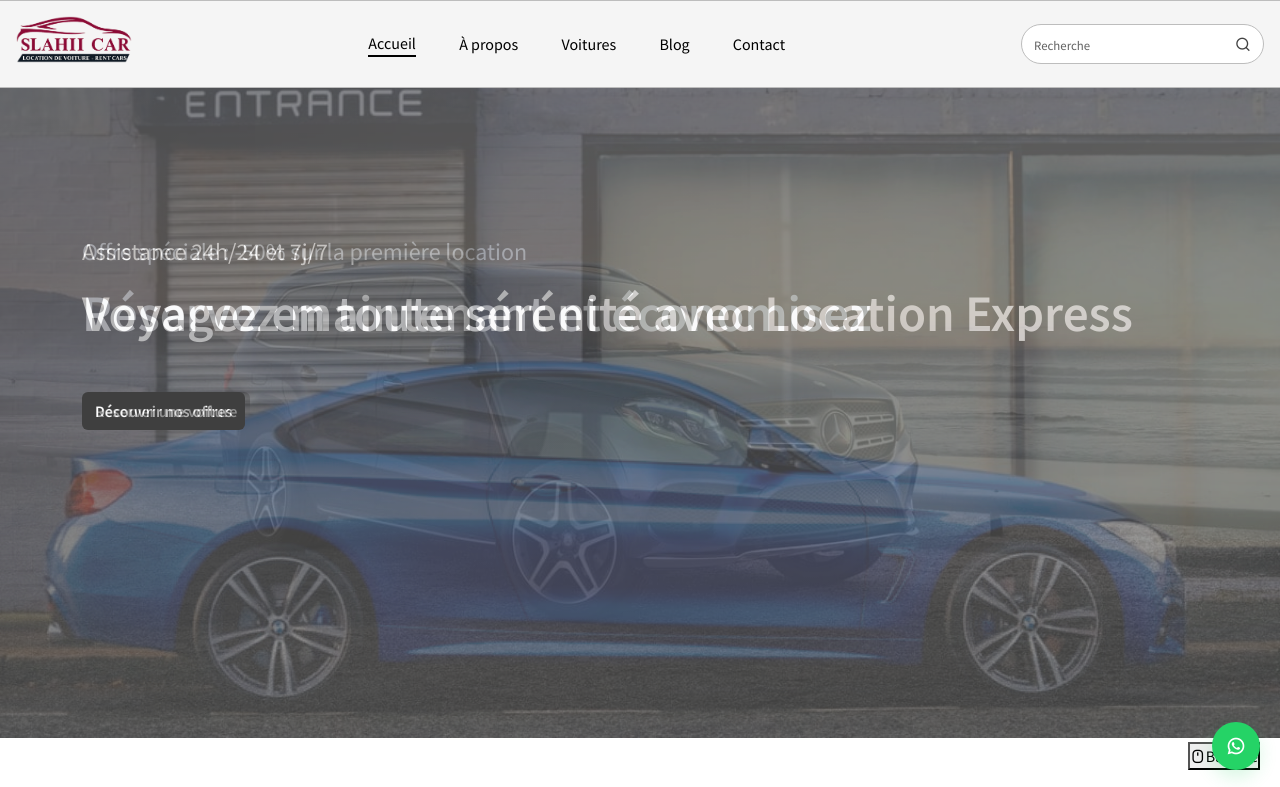
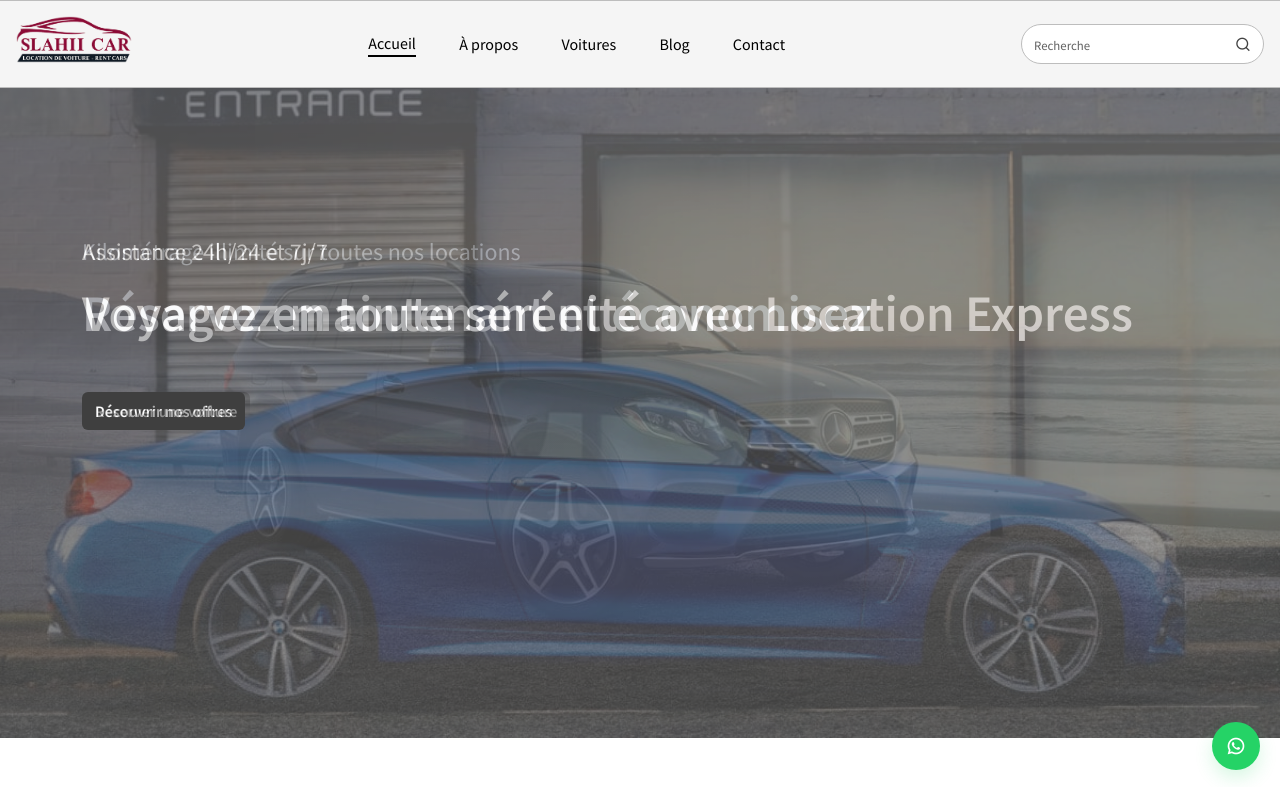
Before and after one commit to lamanda20/SLAIHICAR, a React (Create React App) app: page /home in a window 1280 px wide. Shown: the top 787 px of the page. Built offline with nearby package versions, Linux system fonts and the light colour scheme.

Commit message:
corr de 50%

```diff
--- a/src/components/UI/BackToTopWtspButtons.jsx
+++ b/src/components/UI/BackToTopWtspButtons.jsx
@@ -3,14 +3,6 @@ import "../../styles/back-to-top-wtsp-buttons.css";
 
 const BackToTop = () => {
   const [visible, setVisible] = useState(false);
-  // show/hide the small mouse hint; remember user preference in localStorage
-  const [showMouseHint, setShowMouseHint] = useState(() => {
-    try {
-      return localStorage.getItem("mouseHintHidden") !== "true";
-    } catch (e) {
-      return true;
-    }
-  });
 
   useEffect(() => {
 
@@ -46,29 +38,8 @@ const BackToTop = () => {
     window.open(waLink, "_blank");
   };
 
-  const hideMouseHint = () => {
-    setShowMouseHint(false);
-    try {
-      localStorage.setItem("mouseHintHidden", "true");
-    } catch (e) {
-      // ignore storage errors
-    }
-  };
-
   return (
     <div className="floating-actions-container">
-      {/* Small mouse hint that says 'Bascule' — disappears when clicked and remembers choice */}
-      {showMouseHint && (
-        <button
-          className="mouse-hint"
-          onClick={hideMouseHint}
-          aria-label="Bascule - masquer"
-          title="Bascule"
-        >
-          <i className="ri-mouse-line" />
-          <span className="mouse-label">Bascule</span>
-        </button>
-      )}
       {/* Bouton retour en haut - visible seulement lors du scroll */}
       <button
         className={`back-to-top ${visible ? "visible" : ""}`}
--- a/src/components/UI/HeroSlider.jsx
+++ b/src/components/UI/HeroSlider.jsx
@@ -34,7 +34,7 @@ const HeroSlider = () => {
       <div className="slider__item slider__item-02 mt0">
         <Container>
           <div className="slider__content ">
-            <h4 className="text-light mb-3">Offre spéciale : -50% sur la première location</h4>
+              <h4 className="text-light mb-3">Kilométrage illimité sur toutes nos locations</h4>
             <h1 className="text-light mb-4">Réservez maintenant et économisez</h1>
             <button className="btn reserve__btn mt-4">
               <Link to="/cars">Réserver une voiture</Link>
```
